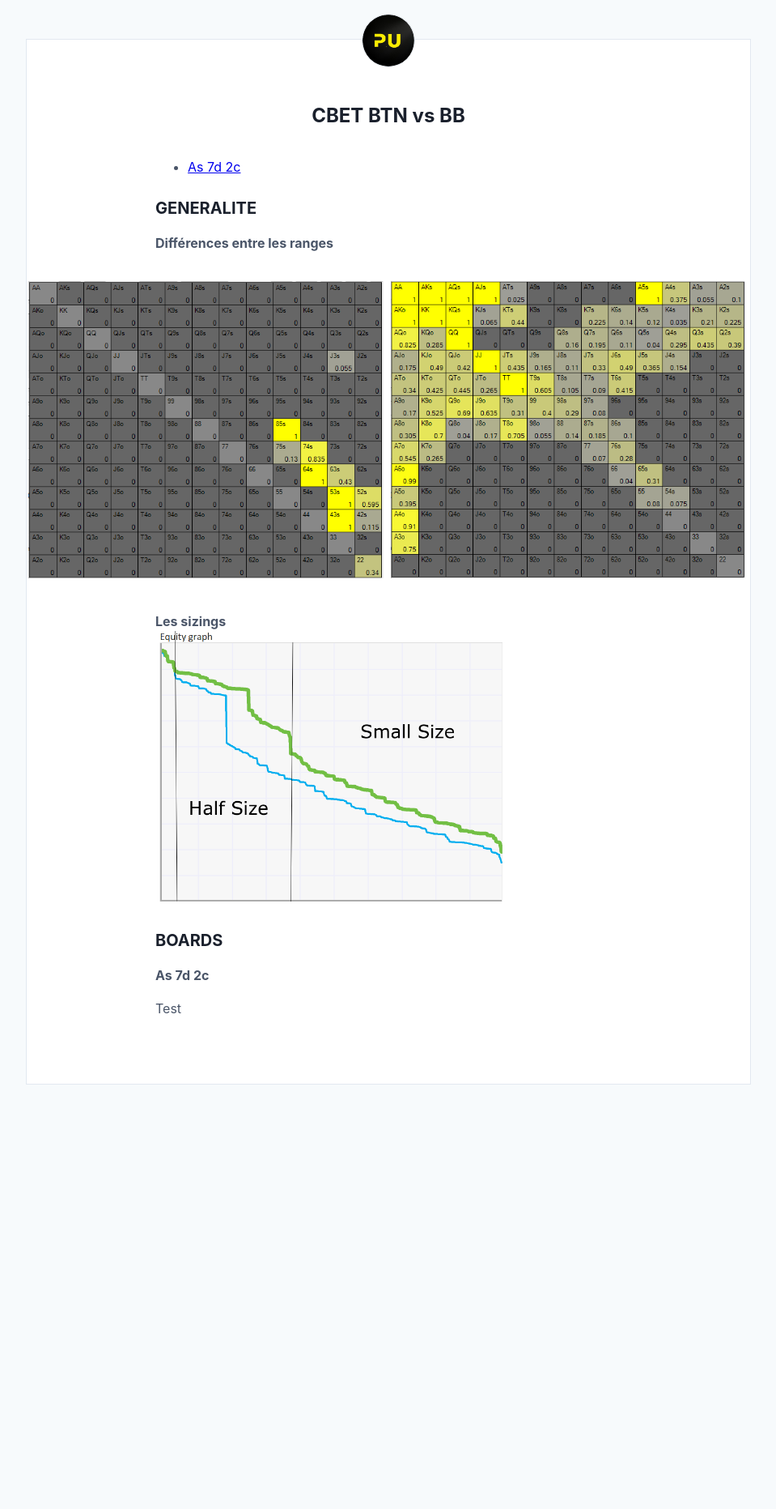
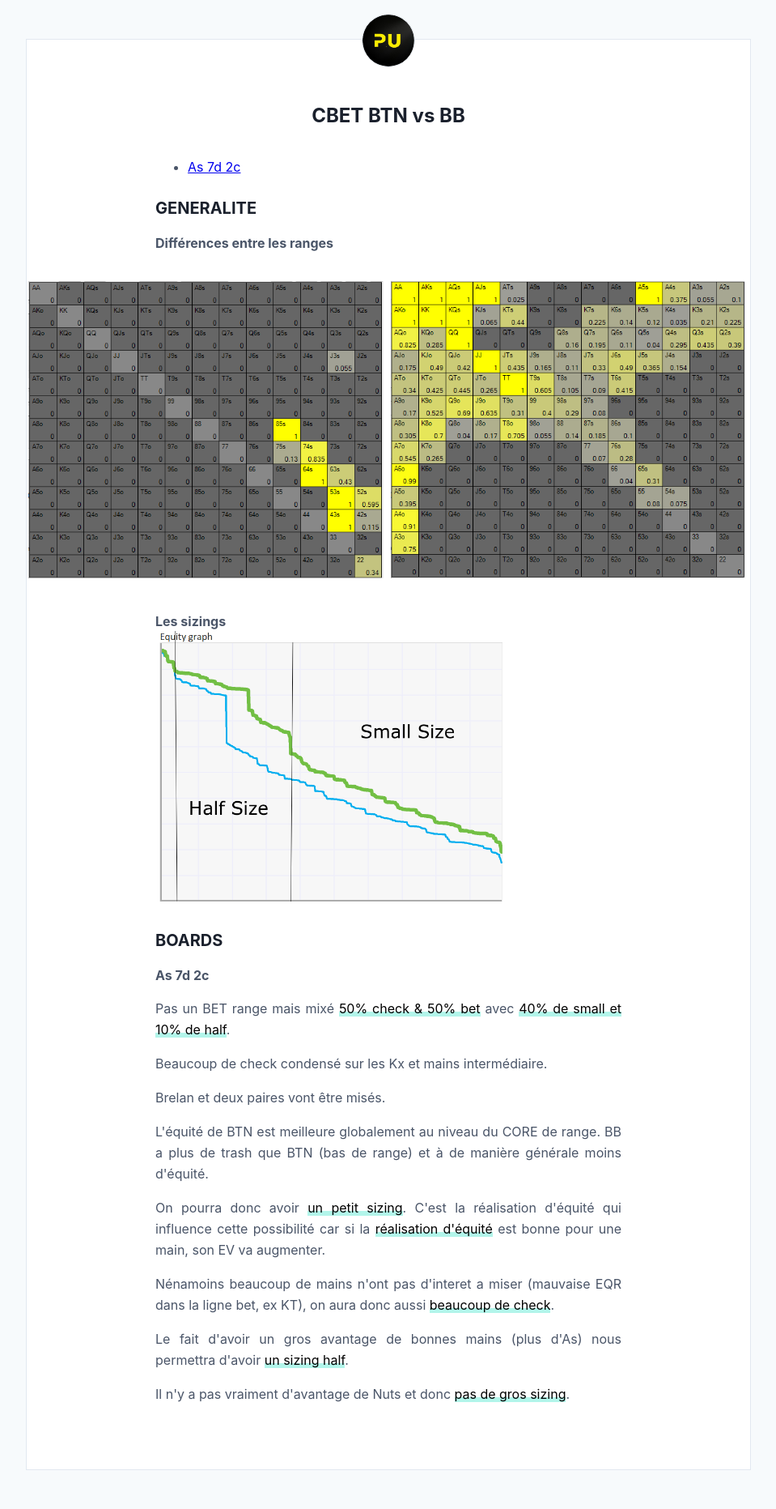
Before and after one commit to greglejeune/blog, a Jekyll site: the page built from _posts/2024-02-04-btnvsbb-cbet.md, in a window 1280 px wide. Shown: the whole page at 81% size, without its empty margins (160-1119 px from the left). Built offline with Jekyll 4.4.1, drawn with Linux system fonts in a browser that asks for light colours; before the commit the page ends 1387 px from its top, so only the background shows below that.

Commit message:
Update 2024-02-04-btnvsbb-cbet.md

```diff
--- a/_posts/2024-02-04-btnvsbb-cbet.md
+++ b/_posts/2024-02-04-btnvsbb-cbet.md
@@ -34,6 +34,20 @@ categories: pu btnvsbb cbet srp ip
 
   <div><b id="A72">As 7d 2c</b></div>
 
-  <p>Test</p>
+  <p>Pas un BET range mais mixé <span>50% check & 50% bet</span> avec <span>40% de small et 10% de half</span>.</p>
+
+  <p>Beaucoup de check condensé sur les Kx et mains intermédiaire.</p>
+
+  <p>Brelan et deux paires vont être misés.</p>
+
+  <p>L'équité de BTN est meilleure globalement au niveau du CORE de range. BB a plus de trash que BTN (bas de range) et à de manière générale moins d'équité.</p>
+
+  <p>On pourra donc avoir <span>un petit sizing</span>. C'est la réalisation d'équité qui influence cette possibilité car si la <span>réalisation d'équité</span> est bonne pour une main, son EV va augmenter.</p>
+
+  <p>Nénamoins beaucoup de mains n'ont pas d'interet a miser (mauvaise EQR dans la ligne bet, ex KT), on aura donc aussi <span>beaucoup de check</span>.</p>
+
+  <p>Le fait d'avoir un gros avantage de bonnes mains (plus d'As) nous permettra d'avoir <span>un sizing half</span>.</p>
+
+  <p>Il n'y a pas vraiment d'avantage de Nuts et donc <span>pas de gros sizing</span>.</p>
 
 </div>
```
